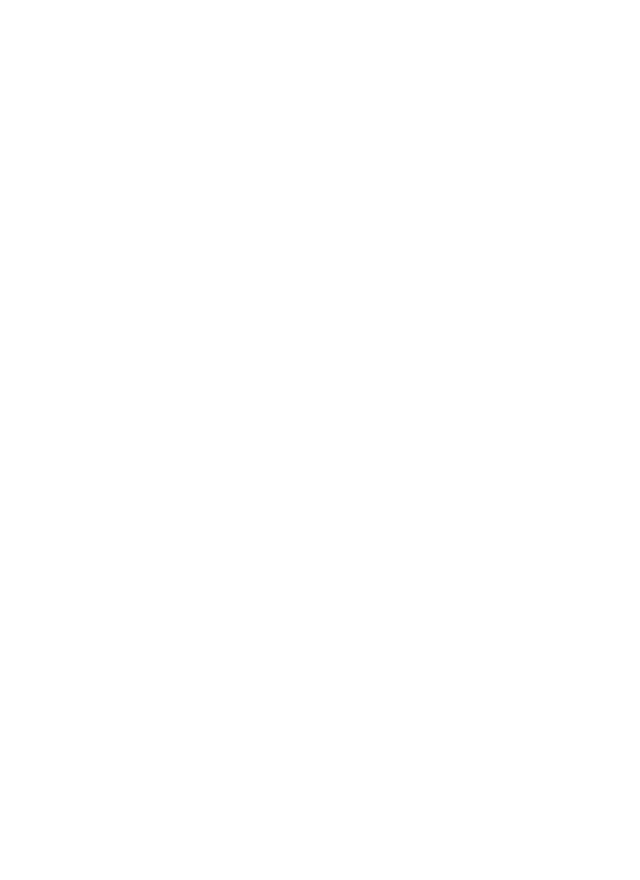
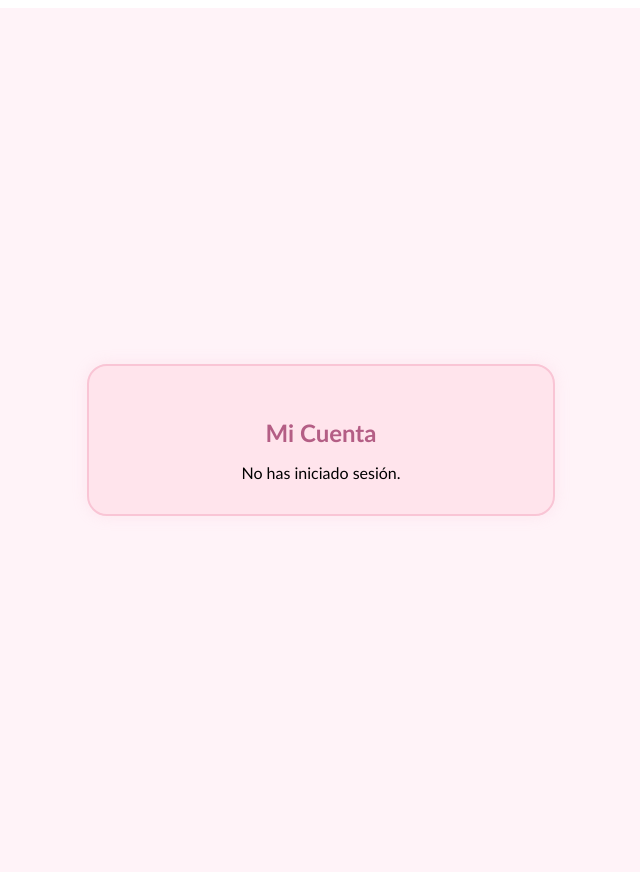
Before and after one commit to Ange3108/G2_SC502_VN_Proyecto, a PHP site: page /cuenta.html in a window 1280 px wide. Before the commit the part shown is empty. Shown: the whole page, without its empty margins (319-959 px from the left). Before the commit the page ends 800 px from the top, so only its background shows below. Run offline with PHP 8.4, Linux system fonts and the light colour scheme.

Commit message:
Hice una idea de cuenta

```diff
--- a/La Crocherita/Configuración y Ayuda/css/style.css
+++ b/La Crocherita/Configuración y Ayuda/css/style.css
@@ -77,3 +77,34 @@ body {
   cursor: pointer;
   max-width: 500px;
 }
+
+.contenedor-perfil {
+  display: flex;
+  justify-content: center;
+  align-items: center;
+  min-height: 100vh;
+  background-color: #fff3f8;
+  padding: 2rem;
+}
+
+.tarjeta-perfil {
+  background-color: #ffe4ec;
+  border: 2px solid #f9c5d5;
+  border-radius: 20px;
+  padding: 2rem;
+  max-width: 400px;
+  width: 100%;
+  box-shadow: 0 0 15px rgba(240, 180, 200, 0.2);
+  text-align: center;
+}
+
+.tarjeta-perfil h2 {
+  color: #b45e85;
+  margin-bottom: 1rem;
+}
+
+.info-usuario p {
+  font-size: 1.1rem;
+  color: #6a4d57;
+  margin: 0.5rem 0;
+}
--- a/La Crocherita/Configuración y Ayuda/cuenta.html
+++ b/La Crocherita/Configuración y Ayuda/cuenta.html
@@ -0,0 +1,17 @@
+<!DOCTYPE html>
+<html lang="es">
+<head>
+  <meta charset="UTF-8" />
+  <title>Mi Cuenta - La Crocherita</title>
+  <link rel="stylesheet" href="css/style.css" />
+</head>
+<body>
+  <main class="contenedor-perfil">
+    <section class="tarjeta-perfil">
+      <h2>Mi Cuenta</h2>
+      <div id="info-usuario" class="info-usuario"></div>
+    </section>
+  </main>
+  <script src="js/cuenta.js"></script>
+</body>
+</html>
--- /dev/null
+++ b/La Crocherita/Configuración y Ayuda/js/cuenta.js
@@ -0,0 +1,15 @@
+document.addEventListener("DOMContentLoaded", function () {
+  const infoUsuario = document.getElementById("info-usuario");
+
+  // Asegurate de declarar usuarioActual primero
+  const usuarioActual = JSON.parse(localStorage.getItem("usuarioActual"));
+
+  if (usuarioActual) {
+    infoUsuario.innerHTML = `
+      <p><strong>Nombre:</strong> ${usuarioActual.name || "Usuario sin nombre"}</p>
+      <p><strong>Email:</strong> ${usuarioActual.email}</p>
+    `;
+  } else {
+    infoUsuario.textContent = "No has iniciado sesión.";
+  }
+});
--- a/La Crocherita/Login/js/Login.js
+++ b/La Crocherita/Login/js/Login.js
@@ -39,6 +39,7 @@ document.addEventListener("DOMContentLoaded", function () {
     );
 
     if (usuarioValido) {
+      localStorage.setItem("usuarioActual", JSON.stringify(usuarioValido));
       window.location.href = "../Home/Home.html";
     } else {
       loginError.style.display = "block";
```
